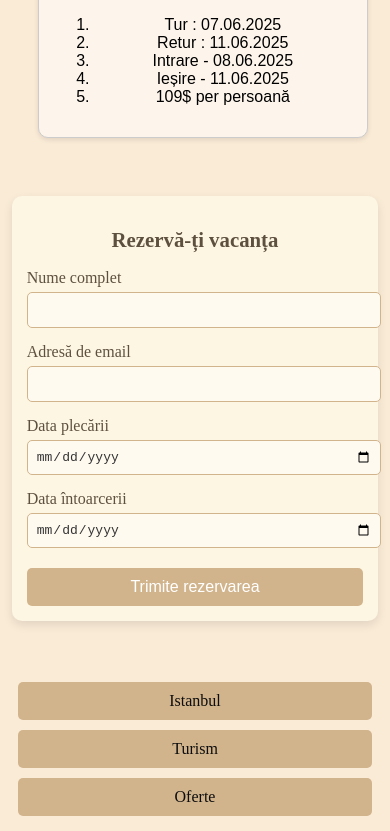
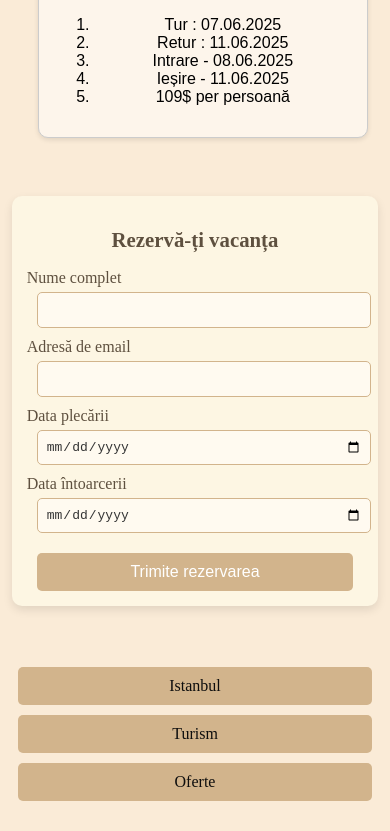
Before and after one commit to ilincasalari/Istanbul-proiect-final, a plain HTML site: page pages/p3.html in a window 390 px wide. Shown: the part 1786-2617 px from the top of the page. Drawn offline with Linux system fonts and the light colour scheme.

Commit message:
Update p3.css

```diff
--- a/css/p3.css
+++ b/css/p3.css
@@ -122,6 +122,22 @@ button:hover {
     font-size: 1.3em;
   }
 
+  label {
+    margin-top: 10px;
+  }
+
+  input, select {
+    width: calc(100% - 20px);
+    margin-left: 10px;
+    margin-right: 10px;
+  }
+
+  button {
+    width: calc(100% - 20px);
+    margin-left: 10px;
+    margin-right: 10px;
+  }
+
   a {
     left: 0;
     display: block;
```
